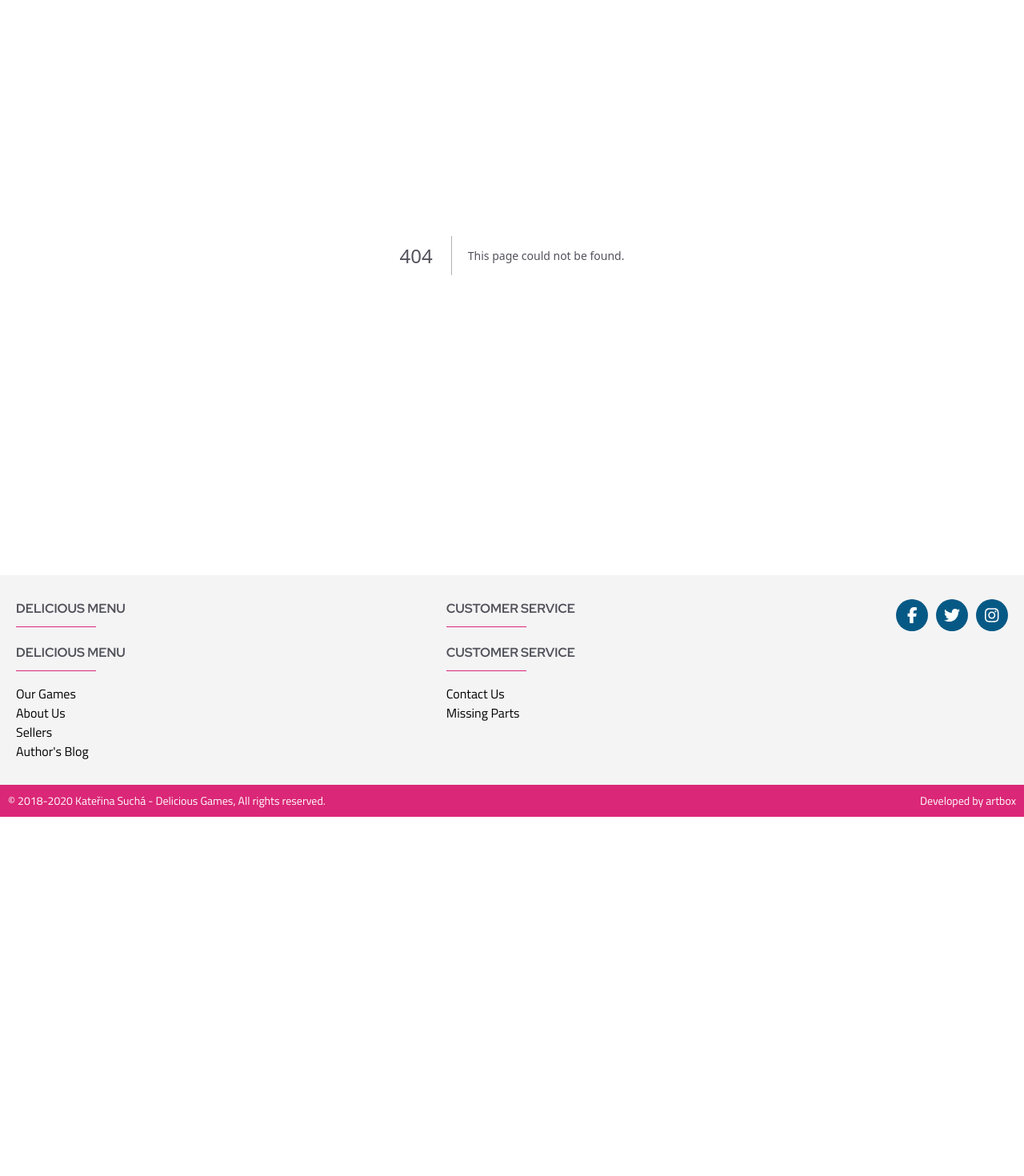
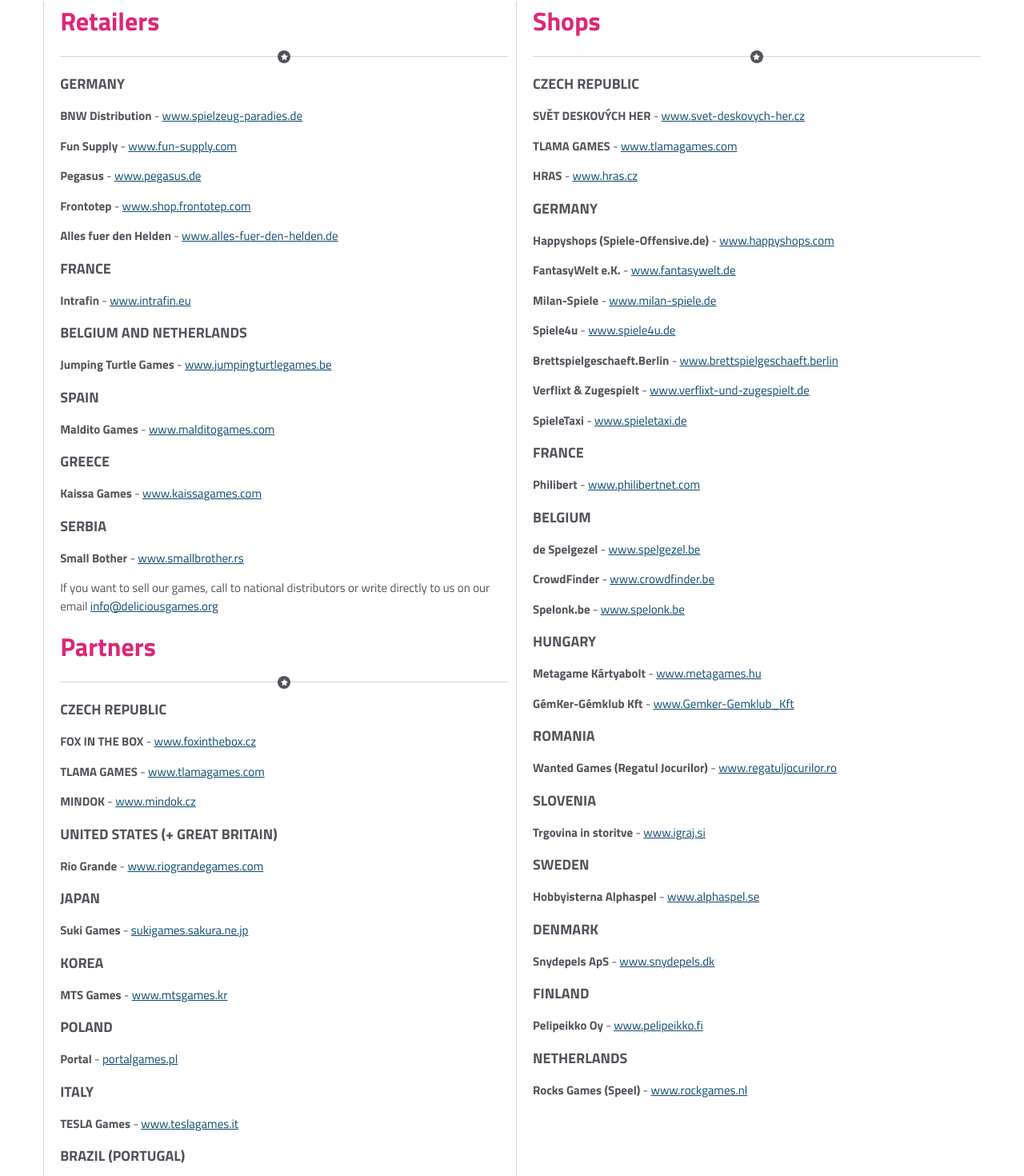
Before and after one commit to IrinaOsp/deliciousgames, a Next.js app in the folder delicious-games/: page /retailers in a window 1280 px wide. Before the commit this address had no page. Shown: the part 221-1691 px from the top of the page at 80% size. Before the commit the page ends 1242 px from the top, so only its background shows below. Built offline with nearby package versions, Linux system fonts and the light colour scheme.

Commit message:
add retailers page

```diff
--- /dev/null
+++ b/delicious-games/src/app/retailers/page.tsx
@@ -0,0 +1,30 @@
+import { PARTNERS, RETAILERS, SHOPS } from "@/data/retailersData";
+import PageHeading from "../components/UI/pageHeading/pageHeading";
+import RetailerSection from "./retailerSection/retailerSection";
+
+export default function Retailers() {
+  return (
+    <div className="p-5 mb-16">
+      <PageHeading title={"Retailers"} />
+      <div className="flex flex-wrap gap-2.5">
+        <div className="pl-5 flex-1 border-l-[1px] border-zinc-300">
+          <RetailerSection heading="Retailers" section={RETAILERS} />
+          <p className="mb-[15px] text-[15px]">
+            If you want to sell our games, call to national distributors or
+            write directly to us on our email&nbsp;
+            <a
+              href="mailto:info@deliciousgames.org"
+              className="underline text-sky-900 hover:text-pink-600"
+            >
+              info@deliciousgames.org
+            </a>
+          </p>
+          <RetailerSection heading="Partners" section={PARTNERS} />
+        </div>
+        <div className="pl-5 flex-1 border-l-[1px] border-zinc-300">
+          <RetailerSection heading="Shops" section={SHOPS} />
+        </div>
+      </div>
+    </div>
+  );
+}
--- /dev/null
+++ b/delicious-games/src/app/retailers/retailerSection/retailerSection.tsx
@@ -0,0 +1,46 @@
+import { FontAwesomeIcon } from "@fortawesome/react-fontawesome";
+import { faStar } from "@fortawesome/free-solid-svg-icons";
+import { CountryData } from "@/data/retailersData";
+
+export default function RetailerSection({
+  heading,
+  section,
+}: {
+  heading: string;
+  section: CountryData[];
+}) {
+  return (
+    <>
+      <h2 className="text-pink-600 text-[32px] mb-[15px] font-bold">
+        {heading}
+      </h2>
+      <div className=" flex justify-center items-center w-full h-[1px] my-5 bg-zinc-300">
+        <span className="inline-flex justify-center items-center bg-zink-600 size-4 rounded-full bg-zinc-600">
+          <FontAwesomeIcon
+            icon={faStar}
+            className="block text-white text-[8px]"
+          />
+        </span>
+      </div>
+      {section.map((partner) => (
+        <div key={partner.country}>
+          <h4 className="uppercase mb-[15px] font-bold text-lg">
+            {partner.country}
+          </h4>
+          {partner.entries.map((entry) => (
+            <p key={entry.partnerName} className="mb-[15px] text-[15px]">
+              <b>{entry.partnerName}</b>
+              {" - "}
+              <a
+                href={entry.link}
+                className="underline text-sky-900 hover:text-pink-600"
+              >
+                {entry.link}
+              </a>
+            </p>
+          ))}
+        </div>
+      ))}
+    </>
+  );
+}
--- /dev/null
+++ b/delicious-games/src/data/retailersData.ts
@@ -0,0 +1,187 @@
+export interface Partner {
+  partnerName: string;
+  link: string;
+}
+
+export interface CountryData {
+  country: string;
+  entries: Partner[];
+}
+
+// Retailers data
+export const RETAILERS: CountryData[] = [
+  {
+    country: "Germany",
+    entries: [
+      { partnerName: "BNW Distribution", link: "www.spielzeug-paradies.de" },
+      { partnerName: "Fun Supply", link: "www.fun-supply.com" },
+      { partnerName: "Pegasus", link: "www.pegasus.de" },
+      { partnerName: "Frontotep", link: "www.shop.frontotep.com" },
+      {
+        partnerName: "Alles fuer den Helden",
+        link: "www.alles-fuer-den-helden.de",
+      },
+    ],
+  },
+  {
+    country: "France",
+    entries: [{ partnerName: "Intrafin", link: "www.intrafin.eu" }],
+  },
+  {
+    country: "Belgium and Netherlands",
+    entries: [
+      {
+        partnerName: "Jumping Turtle Games",
+        link: "www.jumpingturtlegames.be",
+      },
+    ],
+  },
+  {
+    country: "Spain",
+    entries: [{ partnerName: "Maldito Games", link: "www.malditogames.com" }],
+  },
+  {
+    country: "Greece",
+    entries: [{ partnerName: "Kaissa Games", link: "www.kaissagames.com" }],
+  },
+  {
+    country: "Serbia",
+    entries: [{ partnerName: "Small Bother", link: "www.smallbrother.rs" }],
+  },
+];
+
+// Shops data
+export const SHOPS: CountryData[] = [
+  {
+    country: "Czech Republic",
+    entries: [
+      { partnerName: "SVĚT DESKOVÝCH HER", link: "www.svet-deskovych-her.cz" },
+      { partnerName: "TLAMA GAMES", link: "www.tlamagames.com" },
+      { partnerName: "HRAS", link: "www.hras.cz" },
+    ],
+  },
+  {
+    country: "Germany",
+    entries: [
+      {
+        partnerName: "Happyshops (Spiele-Offensive.de)",
+        link: "www.happyshops.com",
+      },
+      { partnerName: "FantasyWelt e.K.", link: "www.fantasywelt.de" },
+      { partnerName: "Milan-Spiele", link: "www.milan-spiele.de" },
+      { partnerName: "Spiele4u", link: "www.spiele4u.de" },
+      {
+        partnerName: "Brettspielgeschaeft.Berlin",
+        link: "www.brettspielgeschaeft.berlin",
+      },
+      {
+        partnerName: "Verflixt & Zugespielt",
+        link: "www.verflixt-und-zugespielt.de",
+      },
+      { partnerName: "SpieleTaxi", link: "www.spieletaxi.de" },
+    ],
+  },
+  {
+    country: "France",
+    entries: [{ partnerName: "Philibert", link: "www.philibertnet.com" }],
+  },
+  {
+    country: "Belgium",
+    entries: [
+      { partnerName: "de Spelgezel", link: "www.spelgezel.be" },
+      { partnerName: "CrowdFinder", link: "www.crowdfinder.be" },
+      { partnerName: "Spelonk.be", link: "www.spelonk.be" },
+    ],
+  },
+  {
+    country: "Hungary",
+    entries: [
+      { partnerName: "Metagame Kártyabolt", link: "www.metagames.hu" },
+      { partnerName: "GémKer-Gémklub Kft", link: "www.Gemker-Gemklub_Kft" },
+    ],
+  },
+  {
+    country: "Romania",
+    entries: [
+      {
+        partnerName: "Wanted Games (Regatul Jocurilor)",
+        link: "www.regatuljocurilor.ro",
+      },
+    ],
+  },
+  {
+    country: "Slovenia",
+    entries: [{ partnerName: "Trgovina in storitve", link: "www.igraj.si" }],
+  },
+  {
+    country: "Sweden",
+    entries: [
+      { partnerName: "Hobbyisterna Alphaspel", link: "www.alphaspel.se" },
+    ],
+  },
+  {
+    country: "Denmark",
+    entries: [{ partnerName: "Snydepels ApS", link: "www.snydepels.dk" }],
+  },
+  {
+    country: "Finland",
+    entries: [{ partnerName: "Pelipeikko Oy", link: "www.pelipeikko.fi" }],
+  },
+  {
+    country: "Netherlands",
+    entries: [{ partnerName: "Rocks Games (Speel)", link: "www.rockgames.nl" }],
+  },
+];
+
+// Partners data
+export const PARTNERS: CountryData[] = [
+  {
+    country: "Czech Republic",
+    entries: [
+      { partnerName: "FOX IN THE BOX", link: "www.foxinthebox.cz" },
+      { partnerName: "TLAMA GAMES", link: "www.tlamagames.com" },
+      { partnerName: "MINDOK", link: "www.mindok.cz" },
+    ],
+  },
+  {
+    country: "United States (+ Great Britain)",
+    entries: [{ partnerName: "Rio Grande", link: "www.riograndegames.com" }],
+  },
+  {
+    country: "Japan",
+    entries: [{ partnerName: "Suki Games", link: "sukigames.sakura.ne.jp" }],
+  },
+  {
+    country: "Korea",
+    entries: [{ partnerName: "MTS Games", link: "www.mtsgames.kr" }],
+  },
+  {
+    country: "Poland",
+    entries: [{ partnerName: "Portal", link: "portalgames.pl" }],
+  },
+  {
+    country: "Italy",
+    entries: [{ partnerName: "TESLA Games", link: "www.teslagames.it" }],
+  },
+  {
+    country: "Brazil (Portugal)",
+    entries: [
+      { partnerName: "Mosaico Jogos", link: "www.mosaicojogos.com.br" },
+    ],
+  },
+  {
+    country: "China",
+    entries: [
+      { partnerName: "The Key Studios", link: "www.thekeystudios.com" },
+    ],
+  },
+  {
+    country: "Netherlands",
+    entries: [
+      {
+        partnerName: "Jumping Turtle Games",
+        link: "www.jumpingturtlegames.be",
+      },
+    ],
+  },
+];
```
